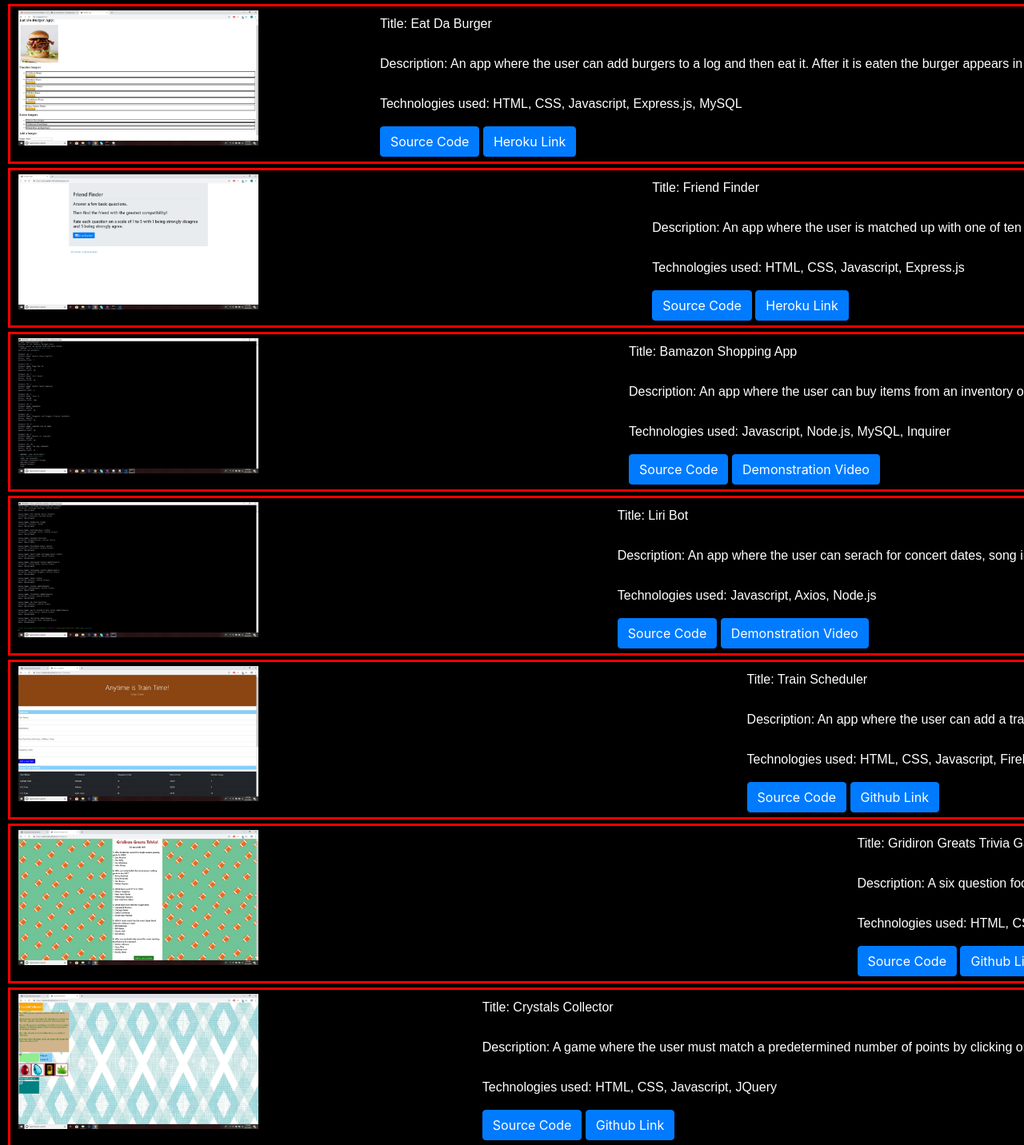
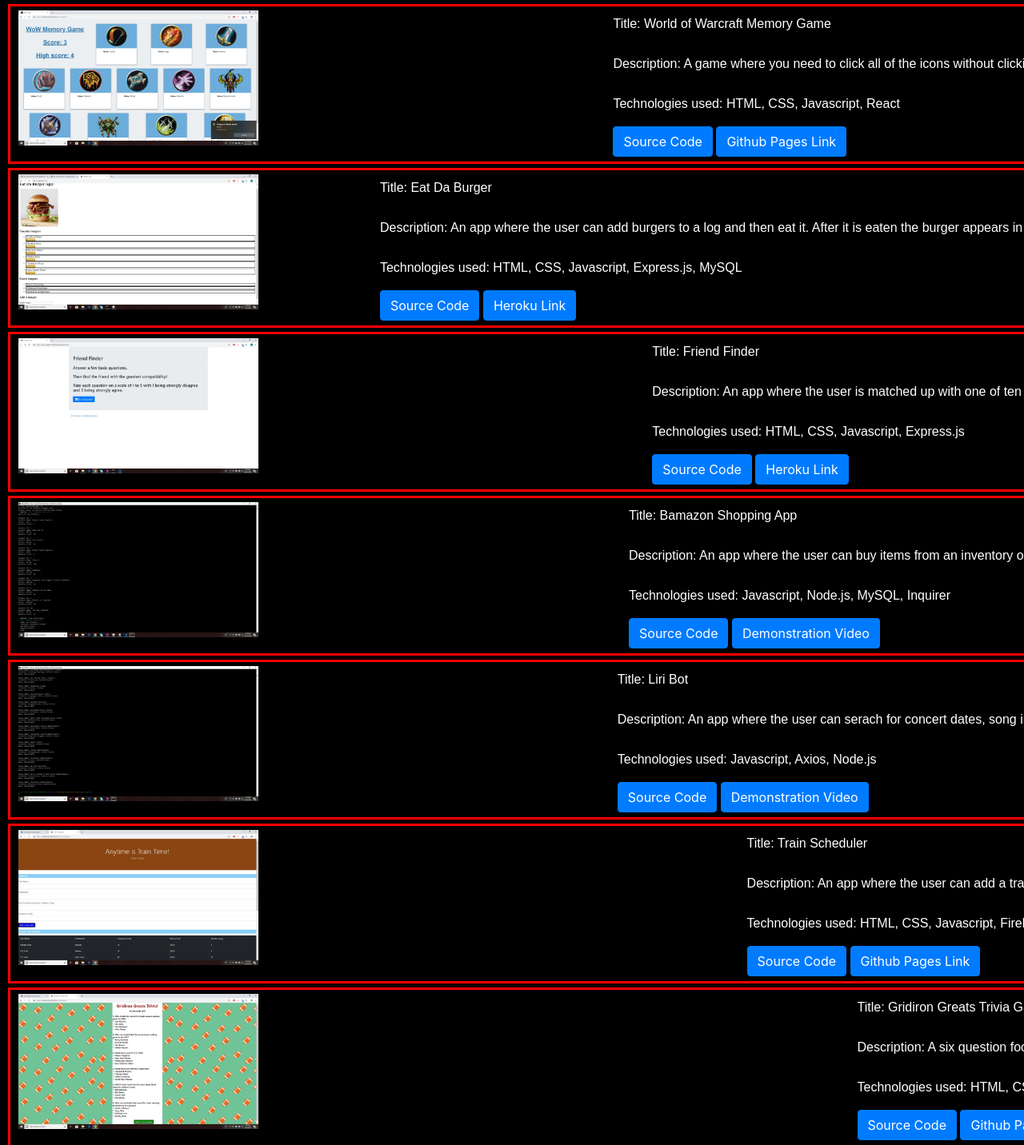
Before and after one commit to Tyler-Mullen/singlePagePortfolio, a plain HTML site: page index.html in a window 1280 px wide. Shown: the part 1035-2467 px from the top of the page at 80% size. Drawn offline with nearby package versions, Linux system fonts and the light colour scheme.

Commit message:
added memory game to portfolio

```diff
--- a/index.html
+++ b/index.html
@@ -45,6 +45,18 @@
     </div>
 
         <div id="portfolioContent">
+            <div class="portfolioItem">
+                <div class="portfolioItemInfo">
+                    <p class="paragraphText">Title: World of Warcraft Memory Game</p>
+                    <p class="paragraphText">Description: A game where you need to click all of the icons without clicking on any twice.</p>
+                    <p class="paragraphText">Technologies used: HTML, CSS, Javascript, React</p>
+                    <a class="btn btn-primary" href="https://github.com/RatofWrath/clickyGame" role="button">Source Code</a>
+                    <a class="btn btn-primary" href="https://ratofwrath.github.io/clickyGame/" role="button">Github Pages Link</a>
+                </div>
+
+                <img class="portfolioImage" src="assets/images/clickyGame.jpg">
+            </div>
+
             <div class="portfolioItem">
                 <div class="portfolioItemInfo">
                     <p class="paragraphText">Title: Eat Da Burger</p>
@@ -96,7 +108,7 @@
                             <p class="paragraphText">Description: An app where the user can add a train to a schedule.</p>
                             <p class="paragraphText">Technologies used: HTML, CSS, Javascript, Firebase, Moment</p>
                             <a class="btn btn-primary" href="https://github.com/RatofWrath/Train-Scheduler" role="button">Source Code</a>
-                            <a class="btn btn-primary" href="https://ratofwrath.github.io/Train-Scheduler/" role="button">Github Link</a>
+                            <a class="btn btn-primary" href="https://ratofwrath.github.io/Train-Scheduler/" role="button">Github Pages Link</a>
                         </div>
                 <img class="portfolioImage" src="assets/images/trainScheduler.jpg">
             </div>
@@ -107,7 +119,7 @@
                             <p class="paragraphText">Description: A six question football trivia game</p>
                             <p class="paragraphText">Technologies used: HTML, CSS, Javascript</p>
                             <a class="btn btn-primary" href="https://github.com/RatofWrath/TriviaGame" role="button">Source Code</a>
-                            <a class="btn btn-primary" href="https://ratofwrath.github.io/TriviaGame/" role="button">Github Link</a>
+                            <a class="btn btn-primary" href="https://ratofwrath.github.io/TriviaGame/" role="button">Github Pages Link</a>
                         </div>
                 <img class="portfolioImage" src="assets/images/gridironGreats.jpg">
             </div>
@@ -118,7 +130,7 @@
                             <p class="paragraphText">Description: A game where the user must match a predetermined number of points by clicking on certain buttons</p>
                             <p class="paragraphText">Technologies used: HTML, CSS, Javascript, JQuery</p>
                             <a class="btn btn-primary" href="https://github.com/RatofWrath/unit-4-game" role="button">Source Code</a>
-                            <a class="btn btn-primary" href="https://ratofwrath.github.io/unit-4-game/" role="button">Github Link</a>
+                            <a class="btn btn-primary" href="https://ratofwrath.github.io/unit-4-game/" role="button">Github Pages Link</a>
                         </div>
                 <img class="portfolioImage" src="assets/images/crystalsCollector.jpg">
             </div>
```
Also changed, not shown: assets/images/clickyGame.jpg (added).
